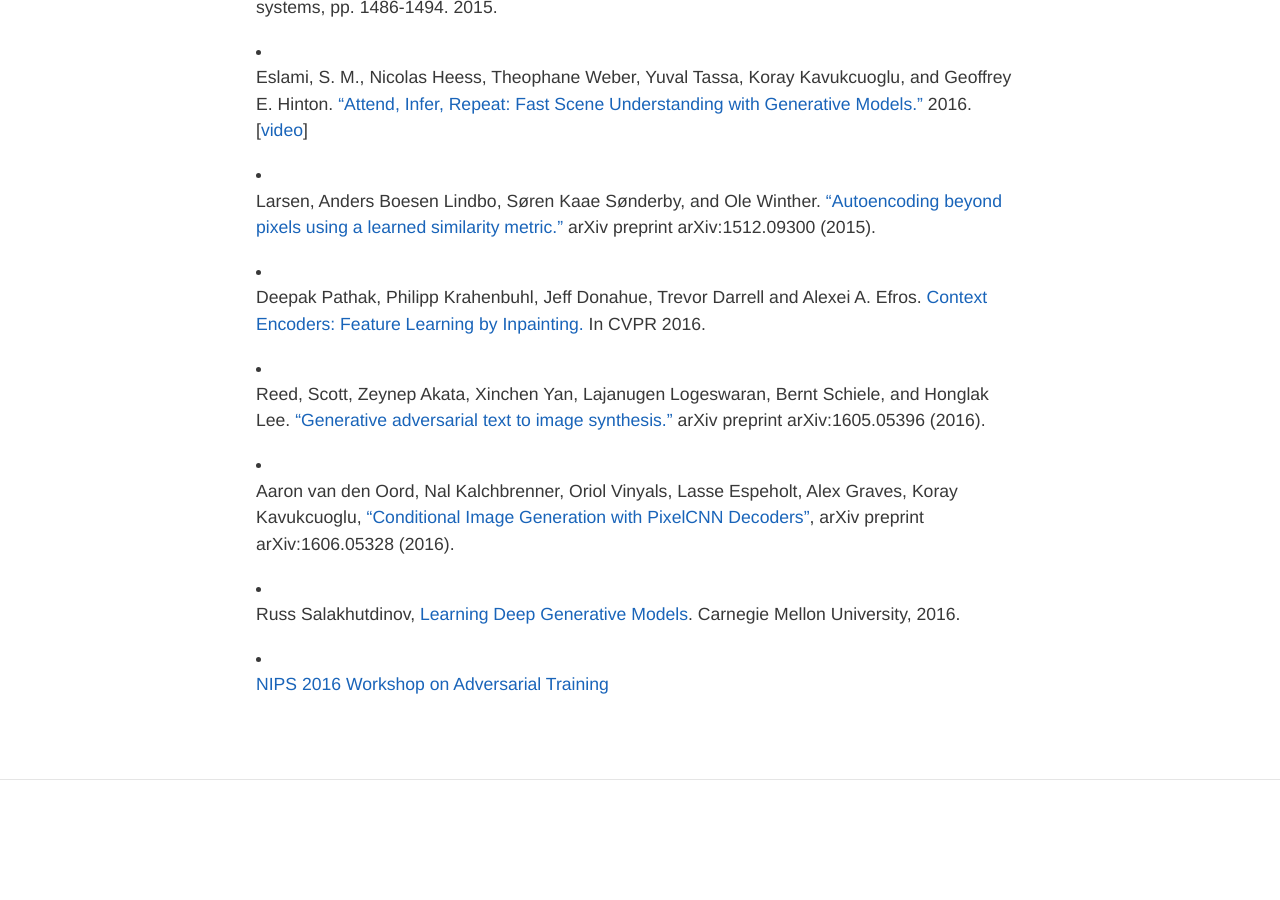
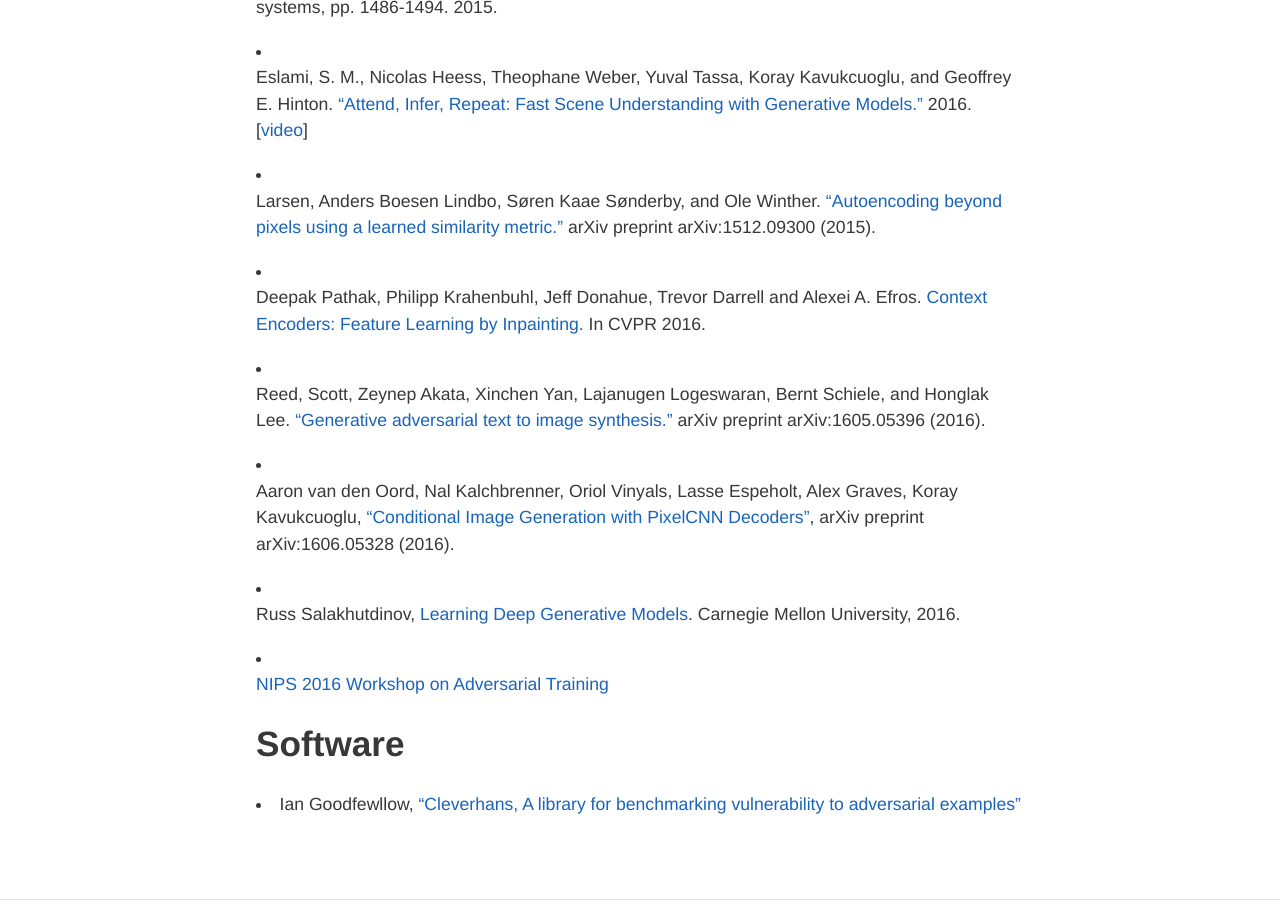
Before and after one commit to imatge-upc/telecombcn-2016-dlcv, a Jekyll site: the page built from adversarial.md, in a window 1280 px wide and 900 px high, scrolled down 2222 px. Built offline with Jekyll 4.4.1, drawn with Linux system fonts in a browser that asks for light colours; nearby versions of some CDN libraries; before the commit the page ends 3002 px from its top, so only the background shows below that.

Commit message:
Cleverhans software added

```diff
--- a/adversarial.md
+++ b/adversarial.md
@@ -64,3 +64,7 @@ hide: true
 * Russ	Salakhutdinov, [Learning	Deep	Generative Models](http://www.cs.toronto.edu/~rsalakhu/talk_Montreal_2016_Salakhutdinov.pdf). Carnegie Mellon University, 2016.
 
 * [NIPS 2016 Workshop on Adversarial Training](https://sites.google.com/site/nips2016adversarial/)
+
+## Software
+
+* Ian Goodfewllow, ["Cleverhans, A library for benchmarking vulnerability to adversarial examples"](https://github.com/openai/cleverhans)
```
